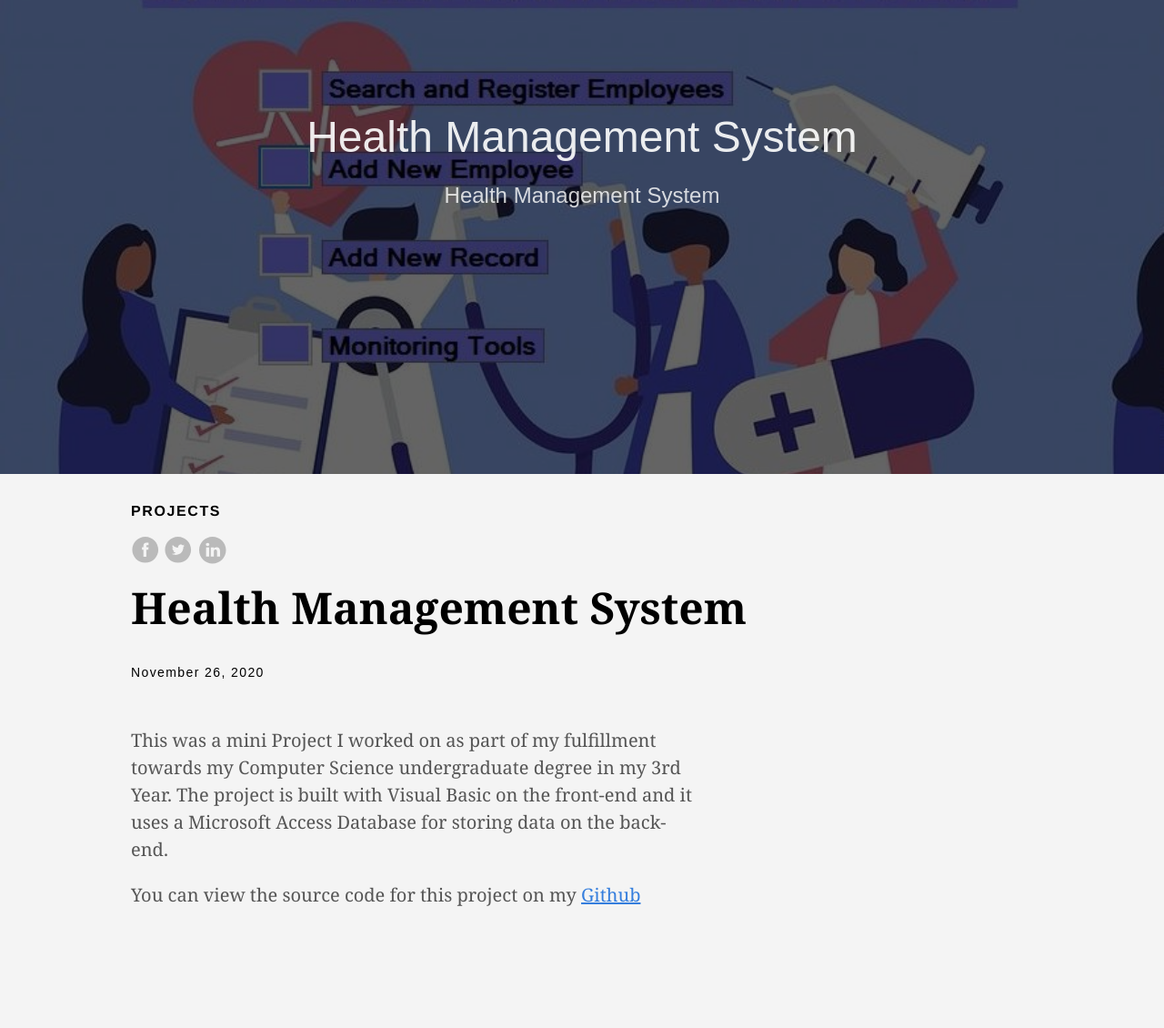
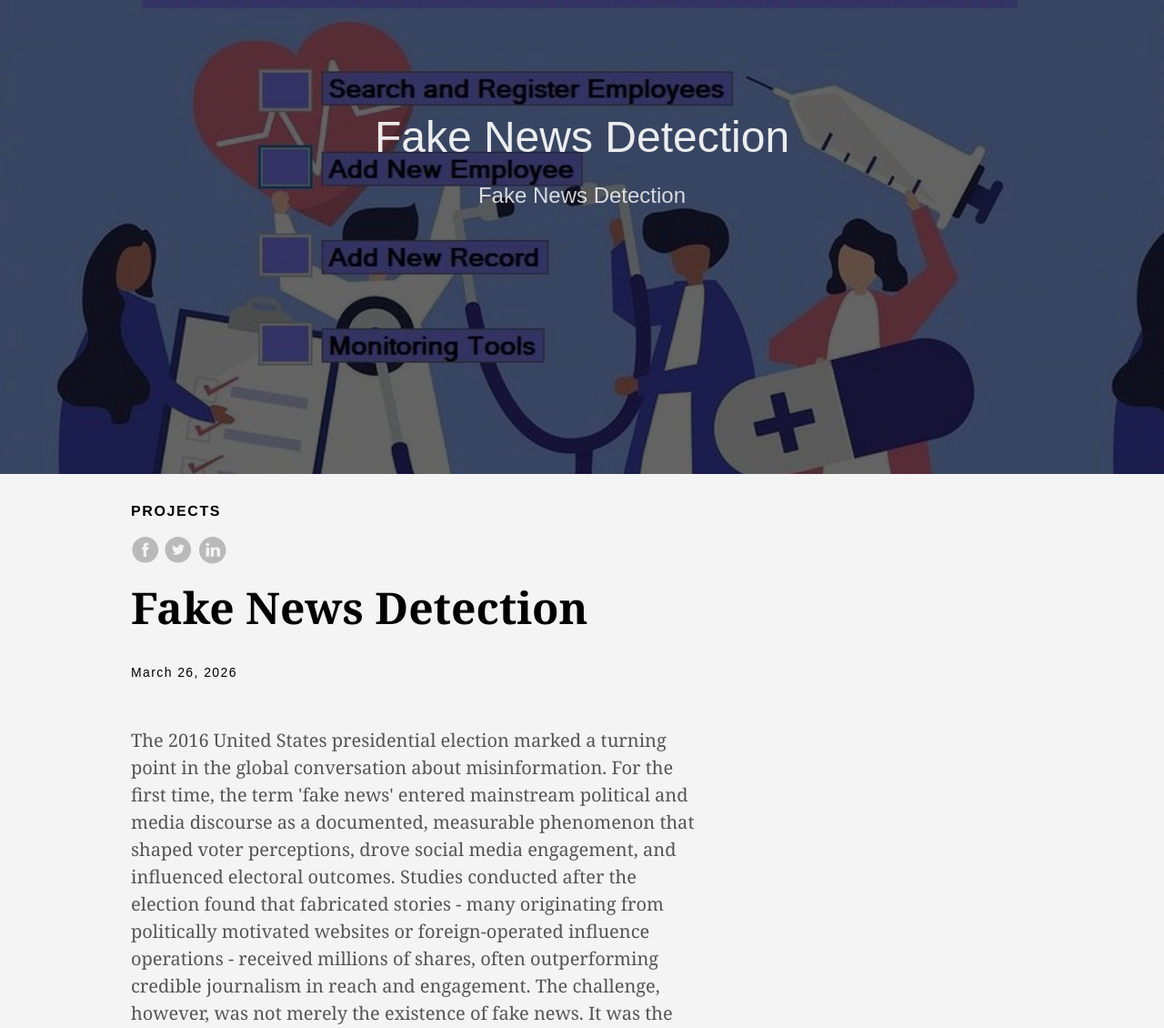
Before and after one commit to PhilipKatema/Portfolio, a plain HTML site: page post/health_management_system/index.html in a window 1280 px wide. Shown: the part 126-1256 px from the top of the page at 91% size. Drawn offline with Linux system fonts and the light colour scheme.

Commit message:
Update index.html

```diff
--- a/post/health_management_system/index.html
+++ b/post/health_management_system/index.html
@@ -4,9 +4,9 @@
     <meta charset="utf-8">
     <meta http-equiv="X-UA-Compatible" content="IE=edge,chrome=1">
 
-    <title>Health Management System | Philip Katema</title>
+    <title>Fake News Detection | Philip Katema</title>
     <meta name="viewport" content="width=device-width,minimum-scale=1">
-    <meta name="description" content="Health Management System">
+    <meta name="description" content="Fake News Detection">
     <meta name="generator" content="Hugo 0.82.0" />
 
 
@@ -30,20 +30,20 @@
 
 
 
-    <meta property="og:title" content="Health Management System" />
-<meta property="og:description" content="Health Management System" />
+    <meta property="og:title" content="Fake News Detection" />
+<meta property="og:description" content="Fake News Detection" />
 <meta property="og:type" content="article" />
-<meta property="og:url" content="https://PhilipKatema.github.io/Portfolio/post/health_management_system/" /><meta property="article:section" content="post" />
+<meta property="og:url" content="https://PhilipKatema.github.io/Portfolio/post/Fake_News_Detection/" /><meta property="article:section" content="post" />
 <meta property="article:published_time" content="2020-11-26T00:00:00&#43;00:00" />
 <meta property="article:modified_time" content="2020-11-26T00:00:00&#43;00:00" /><meta property="og:site_name" content="Philip Katema" />
 
-<meta itemprop="name" content="Health Management System">
-<meta itemprop="description" content="Health Management System"><meta itemprop="datePublished" content="2020-11-26T00:00:00&#43;00:00" />
+<meta itemprop="name" content="Fake News Detection">
+<meta itemprop="description" content="Fake News Detection"><meta itemprop="datePublished" content="2020-11-26T00:00:00&#43;00:00" />
 <meta itemprop="dateModified" content="2020-11-26T00:00:00&#43;00:00" />
 <meta itemprop="wordCount" content="122">
 <meta itemprop="keywords" content="" /><meta name="twitter:card" content="summary"/>
-<meta name="twitter:title" content="Health Management System"/>
-<meta name="twitter:description" content="Health Management System"/>
+<meta name="twitter:title" content="Fake News Detection"/>
+<meta name="twitter:description" content="Fake News Detection"/>
 
 
   </head>
@@ -151,10 +151,10 @@
 
       <div class="tc-l pv6 ph3 ph4-ns">
 
-          <h1 class="f2 f1-l fw2 white-90 mb0 lh-title">Health Management System</h1>
+          <h1 class="f2 f1-l fw2 white-90 mb0 lh-title">Fake News Detection</h1>
 
             <h2 class="fw1 f5 f3-l white-80 measure-wide-l center lh-copy mt3 mb4">
-              Health Management System
+              Fake News Detection
             </h2>
 
 
@@ -181,20 +181,20 @@
   <div id="sharing" class="mt3">
 
 
-    <a href="https://www.facebook.com/sharer.php?u=https://PhilipKatema.github.io/Portfolio/post/health_management_system/" class="facebook no-underline" aria-label="share on Facebook">
+    <a href="https://www.facebook.com/sharer.php?u=https://PhilipKatema.github.io/Portfolio/post/Fake_News_Detection/" class="facebook no-underline" aria-label="share on Facebook">
       <svg height="32px"  style="enable-background:new 0 0 67 67;" version="1.1" viewBox="0 0 67 67" width="32px" xml:space="preserve" xmlns="http://www.w3.org/2000/svg" xmlns:xlink="http://www.w3.org/1999/xlink"><path d="M28.765,50.32h6.744V33.998h4.499l0.596-5.624h-5.095  l0.007-2.816c0-1.466,0.14-2.253,2.244-2.253h2.812V17.68h-4.5c-5.405,0-7.307,2.729-7.307,7.317v3.377h-3.369v5.625h3.369V50.32z   M33,64C16.432,64,3,50.569,3,34S16.432,4,33,4s30,13.431,30,30S49.568,64,33,64z" style="fill-rule:evenodd;clip-rule:evenodd;"/></svg>
 
     </a>
 
 
 
-    <a href="https://twitter.com/share?url=https://PhilipKatema.github.io/Portfolio/post/health_management_system/&amp;text=health%20management%20system" class="twitter no-underline" aria-label="share on Twitter">
+    <a href="https://twitter.com/share?url=https://PhilipKatema.github.io/Portfolio/post/Fake_News_Detection/&amp;text=health%20management%20system" class="twitter no-underline" aria-label="share on Twitter">
       <svg height="32px"  style="enable-background:new 0 0 67 67;" version="1.1" viewBox="0 0 67 67" width="32px" xml:space="preserve" xmlns="http://www.w3.org/2000/svg" xmlns:xlink="http://www.w3.org/1999/xlink"><path d="M37.167,22.283c-2.619,0.953-4.274,3.411-4.086,6.101  l0.063,1.038l-1.048-0.127c-3.813-0.487-7.145-2.139-9.974-4.915l-1.383-1.377l-0.356,1.017c-0.754,2.267-0.272,4.661,1.299,6.271  c0.838,0.89,0.649,1.017-0.796,0.487c-0.503-0.169-0.943-0.296-0.985-0.233c-0.146,0.149,0.356,2.076,0.754,2.839  c0.545,1.06,1.655,2.097,2.871,2.712l1.027,0.487l-1.215,0.021c-1.173,0-1.215,0.021-1.089,0.467  c0.419,1.377,2.074,2.839,3.918,3.475l1.299,0.444l-1.131,0.678c-1.676,0.976-3.646,1.526-5.616,1.568  C19.775,43.256,19,43.341,19,43.405c0,0.211,2.557,1.397,4.044,1.864c4.463,1.377,9.765,0.783,13.746-1.568  c2.829-1.673,5.657-5,6.978-8.221c0.713-1.716,1.425-4.851,1.425-6.354c0-0.975,0.063-1.102,1.236-2.267  c0.692-0.678,1.341-1.419,1.467-1.631c0.21-0.403,0.188-0.403-0.88-0.043c-1.781,0.636-2.033,0.551-1.152-0.402  c0.649-0.678,1.425-1.907,1.425-2.267c0-0.063-0.314,0.042-0.671,0.233c-0.377,0.212-1.215,0.53-1.844,0.72l-1.131,0.361l-1.027-0.7  c-0.566-0.381-1.361-0.805-1.781-0.932C39.766,21.902,38.131,21.944,37.167,22.283z M33,64C16.432,64,3,50.569,3,34S16.432,4,33,4  s30,13.431,30,30S49.568,64,33,64z" style="fill-rule:evenodd;clip-rule:evenodd;fill:;"/></svg>
 
     </a>
 
 
-    <a href="https://www.linkedin.com/shareArticle?mini=true&amp;url=https://PhilipKatema.github.io/Portfolio/post/health_management_system/&amp;title=health%20management%20system" class="linkedin no-underline" aria-label="share on LinkedIn">
+    <a href="https://www.linkedin.com/shareArticle?mini=true&amp;url=https://PhilipKatema.github.io/Portfolio/post/Fake_News_Detection/&amp;title=health%20management%20system" class="linkedin no-underline" aria-label="share on LinkedIn">
       <svg  height="32px"  style="enable-background:new 0 0 65 65;" version="1.1" viewBox="0 0 65 65" width="32px" xml:space="preserve" xmlns="http://www.w3.org/2000/svg" xmlns:xlink="http://www.w3.org/1999/xlink">
   <path d="M50.837,48.137V36.425c0-6.275-3.35-9.195-7.816-9.195  c-3.604,0-5.219,1.983-6.119,3.374V27.71h-6.79c0.09,1.917,0,20.427,0,20.427h6.79V36.729c0-0.609,0.044-1.219,0.224-1.655  c0.49-1.22,1.607-2.483,3.482-2.483c2.458,0,3.44,1.873,3.44,4.618v10.929H50.837z M22.959,24.922c2.367,0,3.842-1.57,3.842-3.531  c-0.044-2.003-1.475-3.528-3.797-3.528s-3.841,1.524-3.841,3.528c0,1.961,1.474,3.531,3.753,3.531H22.959z M34,64  C17.432,64,4,50.568,4,34C4,17.431,17.432,4,34,4s30,13.431,30,30C64,50.568,50.568,64,34,64z M26.354,48.137V27.71h-6.789v20.427  H26.354z" style="fill-rule:evenodd;clip-rule:evenodd;fill:;"/>
 </svg>
@@ -203,17 +203,20 @@
   </div>
 
 
-      <h1 class="f1 athelas mt3 mb1">Health Management System</h1>
+      <h1 class="f1 athelas mt3 mb1">Fake News Detection</h1>
 
 
-      <time class="f6 mv4 dib tracked" datetime="2020-11-26T00:00:00Z">November 26, 2020</time>
+      <time class="f6 mv4 dib tracked" datetime="2020-11-26T00:00:00Z">March 26, 2026</time>
 
 
 
     </header>
-    <div class="nested-copy-line-height lh-copy serif f4 nested-links nested-img mid-gray pr4-l w-two-thirds-l"><p>This was a mini Project I worked on as part of my fulfillment towards my Computer Science undergraduate degree in my 3rd Year. The project is built with Visual Basic on the front-end and it uses a Microsoft Access Database for storing data on the back-end.</p>
+    <div class="nested-copy-line-height lh-copy serif f4 nested-links nested-img mid-gray pr4-l w-two-thirds-l"><p>The 2016 United States presidential election marked a turning point in the global conversation about misinformation. For the first time, the term 'fake news' entered mainstream political and media discourse as a documented, measurable phenomenon that shaped voter perceptions, drove social media engagement, and influenced electoral outcomes. Studies conducted after the election found that fabricated stories - many originating from politically motivated websites or foreign-operated influence operations - received millions of shares, often outperforming credible journalism in reach and engagement. The challenge, however, was not merely the existence of fake news. It was the speed at which it spread, the difficulty of distinguishing it from real news at a glance, and the lack of scalable tools to intercept or flag it in real time.
 
-<p>You can view the source code for this project on my <a href="https://github.com/PhilipKatema/Health_Management_System">Github</a></p>
+This project was motivated by that challenge. The business question driving my analysis is: can a machine learning system, trained on labeled examples of true and fake news from the 2016-2018 election cycle, learn to distinguish the two with meaningful accuracy - and in doing so, identify the linguistic, emotional, and topical fingerprints that separate misinformation from credible reporting? The answer has direct applications for social media platforms, news aggregators, fact-checking organizations, and election integrity agencies that need to evaluate the credibility of political content at scale and in near-real time.
+</p>
+
+<p>You can view the source code for this project on my <a href="https://github.com/PhilipKatema/Fake_News_Detection">Github</a></p>
 <ul class="pa0">
 
 </ul>
```
